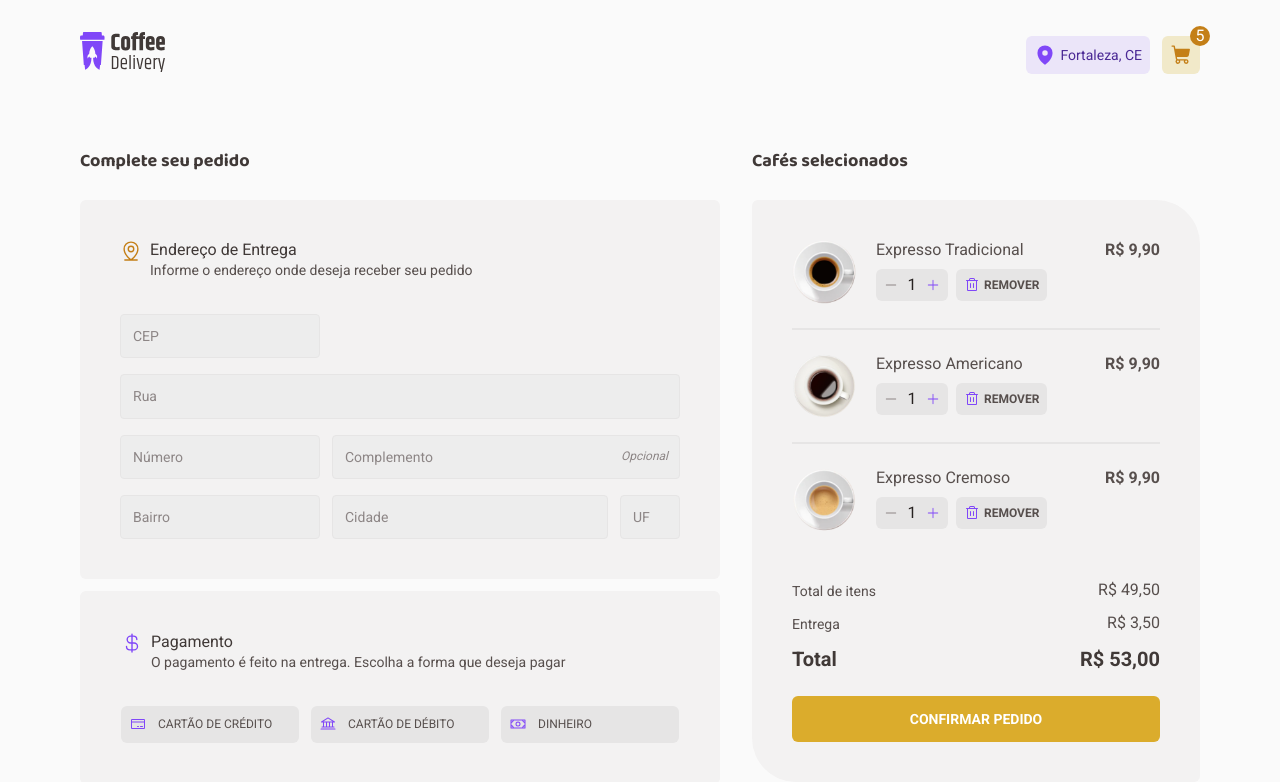
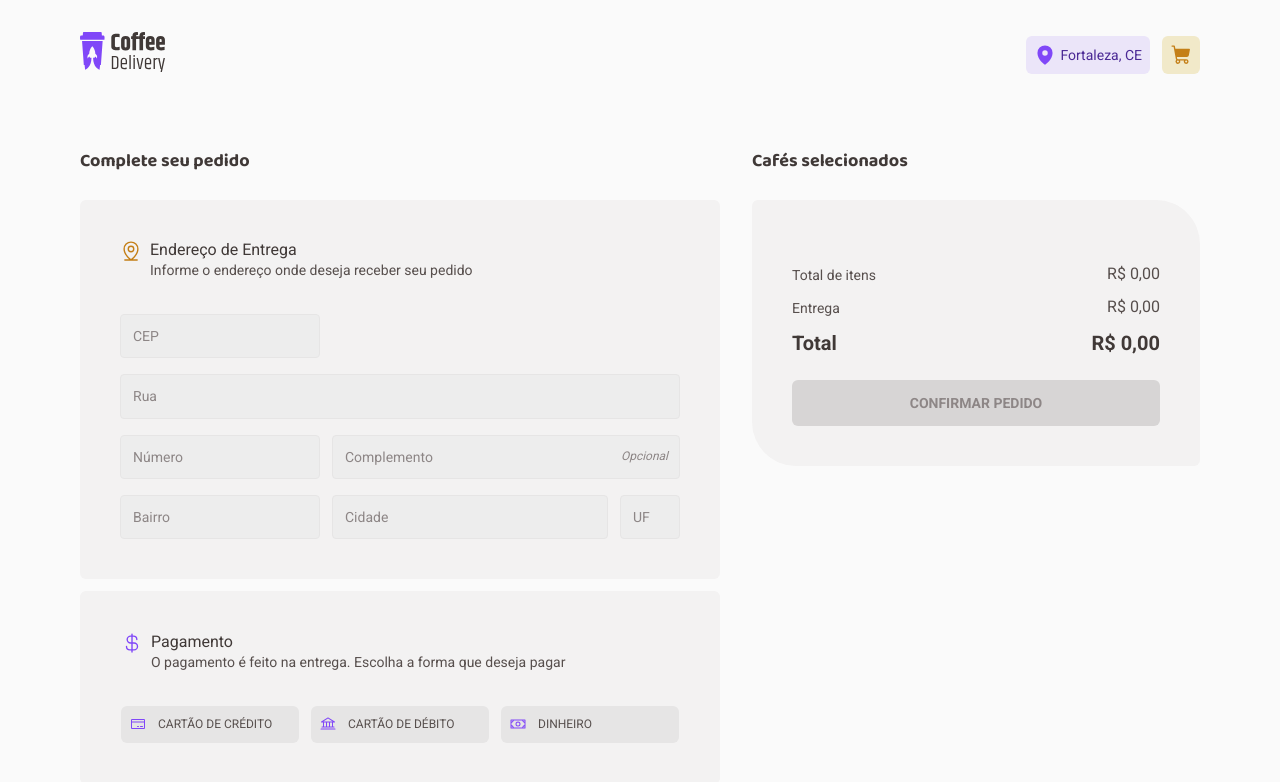
Before and after one commit to a-cs/react-coffee-delivery, a React (Vite) app: page /checkout in a window 1280 px wide. Shown: the top 782 px of the page. Built offline with nearby package versions, Linux system fonts and the light colour scheme.

Commit message:
updating success page

```diff
--- a/src/components/Buttons/PrimaryButton/index.tsx
+++ b/src/components/Buttons/PrimaryButton/index.tsx
@@ -5,8 +5,12 @@ interface PrimaryButtonProps extends ButtonHTMLAttributes<HTMLButtonElement> {
     children: ReactNode
 }
 
-export function PrimaryButton({ children }: PrimaryButtonProps) {
-    return <PrimaryButtonContainer>{children}</PrimaryButtonContainer>
+export function PrimaryButton({ children, disabled }: PrimaryButtonProps) {
+    return (
+        <PrimaryButtonContainer disabled={disabled}>
+            {children}
+        </PrimaryButtonContainer>
+    )
 }
 
 export default PrimaryButton
--- a/src/components/Buttons/PrimaryButton/styles.ts
+++ b/src/components/Buttons/PrimaryButton/styles.ts
@@ -22,4 +22,10 @@ export const PrimaryButtonContainer = styled.button`
     &:hover {
         background: ${(props) => props.theme['yellow-dark']};
     }
+
+    &:disabled {
+        background: ${(props) => props.theme['base-hover']};
+        color: ${(props) => props.theme['base-label']};
+        cursor: not-allowed;
+    }
 `
--- a/src/components/CoffeeList/index.tsx
+++ b/src/components/CoffeeList/index.tsx
@@ -1,4 +1,4 @@
-import { useContext } from 'react'
+import { useContext, useEffect, useState } from 'react'
 import { Coffee } from '../../reducers/Cart/Reducer'
 import CatalogCard from '../Cards/CatalogCard'
 import { CoffeeListContainer, CoffeeListWrapper } from './styles'
@@ -128,23 +128,28 @@ const coffeeList: Coffee[] = [
 
 export function CoffeeList() {
     const { cart } = useContext(CartContext)
+    const [updatedCoffeeList, setUpdatedCoffeeList] = useState<Coffee[]>([])
 
-    function isItemPresentInCart(itemName: string) {
-        return cart.find((element) => element.name === itemName)
-    }
-    coffeeList.map((item) => {
-        const itemPresent = isItemPresentInCart(item.name)
-        if (itemPresent) {
-            item.quantity = itemPresent.quantity
+    useEffect(() => {
+        console.log('cart:', cart)
+        function isItemPresentInCart(itemName: string) {
+            return cart.find((element) => element.name === itemName)
         }
-        return item
-    })
+        setUpdatedCoffeeList(
+            coffeeList.map((item) => {
+                const itemPresent = isItemPresentInCart(item.name)
+                return itemPresent
+                    ? { ...item, quantity: itemPresent.quantity }
+                    : item
+            }),
+        )
+    }, [cart])
 
     return (
         <CoffeeListContainer>
             <h1>Nossos cafés</h1>
             <CoffeeListWrapper>
-                {coffeeList.map((coffee) => {
+                {updatedCoffeeList.map((coffee) => {
                     return <CatalogCard key={coffee.name} coffee={coffee} />
                 })}
             </CoffeeListWrapper>
--- a/src/components/Form/index.tsx
+++ b/src/components/Form/index.tsx
@@ -36,11 +36,11 @@ export function Form() {
         },
         {
             icon: <Bank size={16} />,
-            text: 'cartão de débito',
+            text: 'Cartão de Débito',
         },
         {
             icon: <Money size={16} />,
-            text: 'dinheiro',
+            text: 'Dinheiro',
         },
     ]
 
--- a/src/contexts/CartContext.tsx
+++ b/src/contexts/CartContext.tsx
@@ -3,6 +3,7 @@ import { CartReducer, Coffee } from '../reducers/Cart/Reducer'
 import {
     addNewItemAction,
     changeItemQuantityAction,
+    removeAllItemsAction,
     removeItemAction,
 } from '../reducers/Cart/Actions'
 
@@ -16,56 +17,57 @@ interface CartContextType {
     addItemToCart: (item: Coffee) => void
     changeItemQuantity: (itemName: string, quantity: number) => void
     removeItem: (itemName: string) => void
+    removeAllItems: () => void
 }
 
 export const CartContext = createContext({} as CartContextType)
 export function CartContextProvider({ children }: CartContextProviderProps) {
     const [cartState, dispatch] = useReducer(CartReducer, {
         cart: [
-            {
-                name: 'Expresso Tradicional',
-                tags: ['Tradicional'],
-                description:
-                    'O tradicional café feito com água quente e grãos moídos',
-                imageSrc: 'src/assets/Type=Expresso.png',
-                price: 9.9,
-                quantity: 1,
-            },
-            {
-                name: 'Expresso Americano',
-                tags: ['Tradicional'],
-                description:
-                    'Expresso diluído, menos intenso que o tradicional',
-                imageSrc: 'src/assets/Type=Americano.png',
-                price: 9.9,
-                quantity: 1,
-            },
-            {
-                name: 'Expresso Cremoso',
-                tags: ['Tradicional'],
-                description: 'Café expresso tradicional com espuma cremosa',
-                imageSrc: 'src/assets/Type=Expresso Cremoso.png',
-                price: 9.9,
-                quantity: 1,
-            },
-            {
-                name: 'Expresso Gelado',
-                tags: ['Tradicional', 'Gelado'],
-                description:
-                    'Bebida preparada com café expresso e cubos de gelo',
-                imageSrc: 'src/assets/Type=Café Gelado.png',
-                price: 9.9,
-                quantity: 1,
-            },
-            {
-                name: 'Café com Leite',
-                tags: ['Tradicional', 'com leite'],
-                description:
-                    'Meio a meio de expresso tradicional com leite vaporizado',
-                imageSrc: 'src/assets/Type=Café com Leite.png',
-                price: 9.9,
-                quantity: 1,
-            },
+            // {
+            //     name: 'Expresso Tradicional',
+            //     tags: ['Tradicional'],
+            //     description:
+            //         'O tradicional café feito com água quente e grãos moídos',
+            //     imageSrc: 'src/assets/Type=Expresso.png',
+            //     price: 9.9,
+            //     quantity: 1,
+            // },
+            // {
+            //     name: 'Expresso Americano',
+            //     tags: ['Tradicional'],
+            //     description:
+            //         'Expresso diluído, menos intenso que o tradicional',
+            //     imageSrc: 'src/assets/Type=Americano.png',
+            //     price: 9.9,
+            //     quantity: 1,
+            // },
+            // {
+            //     name: 'Expresso Cremoso',
+            //     tags: ['Tradicional'],
+            //     description: 'Café expresso tradicional com espuma cremosa',
+            //     imageSrc: 'src/assets/Type=Expresso Cremoso.png',
+            //     price: 9.9,
+            //     quantity: 1,
+            // },
+            // {
+            //     name: 'Expresso Gelado',
+            //     tags: ['Tradicional', 'Gelado'],
+            //     description:
+            //         'Bebida preparada com café expresso e cubos de gelo',
+            //     imageSrc: 'src/assets/Type=Café Gelado.png',
+            //     price: 9.9,
+            //     quantity: 1,
+            // },
+            // {
+            //     name: 'Café com Leite',
+            //     tags: ['Tradicional', 'com leite'],
+            //     description:
+            //         'Meio a meio de expresso tradicional com leite vaporizado',
+            //     imageSrc: 'src/assets/Type=Café com Leite.png',
+            //     price: 9.9,
+            //     quantity: 1,
+            // },
         ],
     })
     const { cart } = cartState
@@ -86,6 +88,9 @@ export function CartContextProvider({ children }: CartContextProviderProps) {
     function removeItem(itemName: string) {
         dispatch(removeItemAction(itemName))
     }
+    function removeAllItems() {
+        dispatch(removeAllItemsAction())
+    }
     return (
         <CartContext.Provider
             value={{
@@ -94,6 +99,7 @@ export function CartContextProvider({ children }: CartContextProviderProps) {
                 addItemToCart,
                 changeItemQuantity,
                 removeItem,
+                removeAllItems,
             }}
         >
             {children}
--- a/src/pages/Checkout/index.tsx
+++ b/src/pages/Checkout/index.tsx
@@ -1,4 +1,5 @@
 import { useContext } from 'react'
+import { useNavigate } from 'react-router-dom'
 
 import PrimaryButton from '../../components/Buttons/PrimaryButton'
 import CartCard from '../../components/Cards/CartCard'
@@ -29,11 +30,11 @@ const CheckoutFormValidationSchema = zod.object({
     paymentMethod: zod.string().nonempty('Campo Obrigatório'),
 })
 
-type CheckoutFormData = Zod.infer<typeof CheckoutFormValidationSchema>
+export type CheckoutFormData = Zod.infer<typeof CheckoutFormValidationSchema>
 
 export function Checkout() {
-    const { cart } = useContext(CartContext)
-
+    const { cart, removeAllItems } = useContext(CartContext)
+    const navigate = useNavigate()
     const cartTotalPrice = cart.reduce(
         (accumulator, currentValue) =>
             accumulator + currentValue.quantity * currentValue.price,
@@ -57,6 +58,7 @@ export function Checkout() {
     const {
         handleSubmit,
         formState: { errors },
+        reset,
     } = checkoutForm
     console.log('formState:', errors)
 
@@ -70,6 +72,10 @@ export function Checkout() {
 
     function handlePayment(data: any) {
         console.log('form', data)
+        localStorage.setItem('@CoffeeDelivery:orderData', JSON.stringify(data))
+        removeAllItems()
+        reset()
+        navigate('/success')
     }
 
     function handleErrors(errors: any) {
@@ -108,7 +114,7 @@ export function Checkout() {
                             <strong>R$ {formatValue(totalPrice)}</strong>
                         </RowContainer>
                     </ColumnContainer>
-                    <PrimaryButton type="submit">
+                    <PrimaryButton disabled={!cart.length} type="submit">
                         Confirmar Pedido
                     </PrimaryButton>
                 </PanelContainer>
--- a/src/pages/Success/index.tsx
+++ b/src/pages/Success/index.tsx
@@ -2,12 +2,29 @@ import { SucessContainer, RowWrapper, LeftPanel } from './styles'
 import illustrationImg from '../../assets/Illustration.png'
 import BulletPoint from '../../components/BulletPoint'
 import { CurrencyDollar, MapPin, Timer } from '@phosphor-icons/react'
+import { useEffect, useState } from 'react'
+import { CheckoutFormData } from '../Checkout'
 
 export function Sucess() {
+    const [orderData, setOrderData] = useState<CheckoutFormData | null>()
+
+    useEffect(() => {
+        const localStorageDate = localStorage.getItem(
+            '@CoffeeDelivery:orderData',
+        )
+        if (localStorageDate) {
+            setOrderData(JSON.parse(localStorageDate))
+        }
+    }, [])
+
     return (
         <SucessContainer>
+            {orderData ? (
+                <>
                     <h1>Uhu! Pedido confirmado</h1>
-            <h2>Agora é só aguardar que logo o café chegará até você</h2>
+                    <h2>
+                        Agora é só aguardar que logo o café chegará até você
+                    </h2>
                     <RowWrapper>
                         <LeftPanel>
                             <BulletPoint
@@ -16,9 +33,14 @@ export function Sucess() {
                             >
                                 <p>
                                     Entrega em{' '}
-                            <strong>Rua João Daniel Martinelli, 102</strong>
+                                    <strong>
+                                        {orderData?.street}, {orderData?.number}
+                                    </strong>
                                 </p>
-                        <p>Farrapos - Porto Alegre, RS</p>
+                                <p>
+                                    {orderData?.district} - {orderData?.city},{' '}
+                                    {orderData?.state}
+                                </p>
                             </BulletPoint>
                             <BulletPoint
                                 icon={<Timer size={16} weight="fill" />}
@@ -35,12 +57,16 @@ export function Sucess() {
                             >
                                 <p>Pagamento na entrega</p>
                                 <p>
-                            <strong>Cartão de Crédito</strong>
+                                    <strong>{orderData?.paymentMethod}</strong>
                                 </p>
                             </BulletPoint>
                         </LeftPanel>
                         <img src={illustrationImg} alt="" />
                     </RowWrapper>
+                </>
+            ) : (
+                <h1>Você ainda não fez um pedido</h1>
+            )}
         </SucessContainer>
     )
 }
--- a/src/reducers/Cart/Actions.ts
+++ b/src/reducers/Cart/Actions.ts
@@ -4,6 +4,7 @@ export enum ActionTypes {
     ADD_NEW_ITEM = 'ADD_NEW_ITEM',
     CHANGE_ITEM_QUANTITY = 'CHANGE_ITEM_QUANTITY',
     REMOVE_ITEM = 'REMOVE_ITEM',
+    REMOVE_ALL_ITEMS = 'REMOVE_ALL_ITEMS',
 }
 
 export function addNewItemAction(newItem: Coffee) {
@@ -36,3 +37,9 @@ export function removeItemAction(itemName: string) {
         },
     }
 }
+
+export function removeAllItemsAction() {
+    return {
+        type: ActionTypes.REMOVE_ALL_ITEMS,
+    }
+}
--- a/src/reducers/Cart/Reducer.ts
+++ b/src/reducers/Cart/Reducer.ts
@@ -38,6 +38,11 @@ export function CartReducer(state: CartState, action: any) {
                     (item) => item.name !== action.payload.itemName,
                 ),
             }
+        case ActionTypes.REMOVE_ALL_ITEMS:
+            return {
+                ...state,
+                cart: [],
+            }
         default:
             return state
     }
```
Lines whose indentation alone changed are shown as unchanged.
